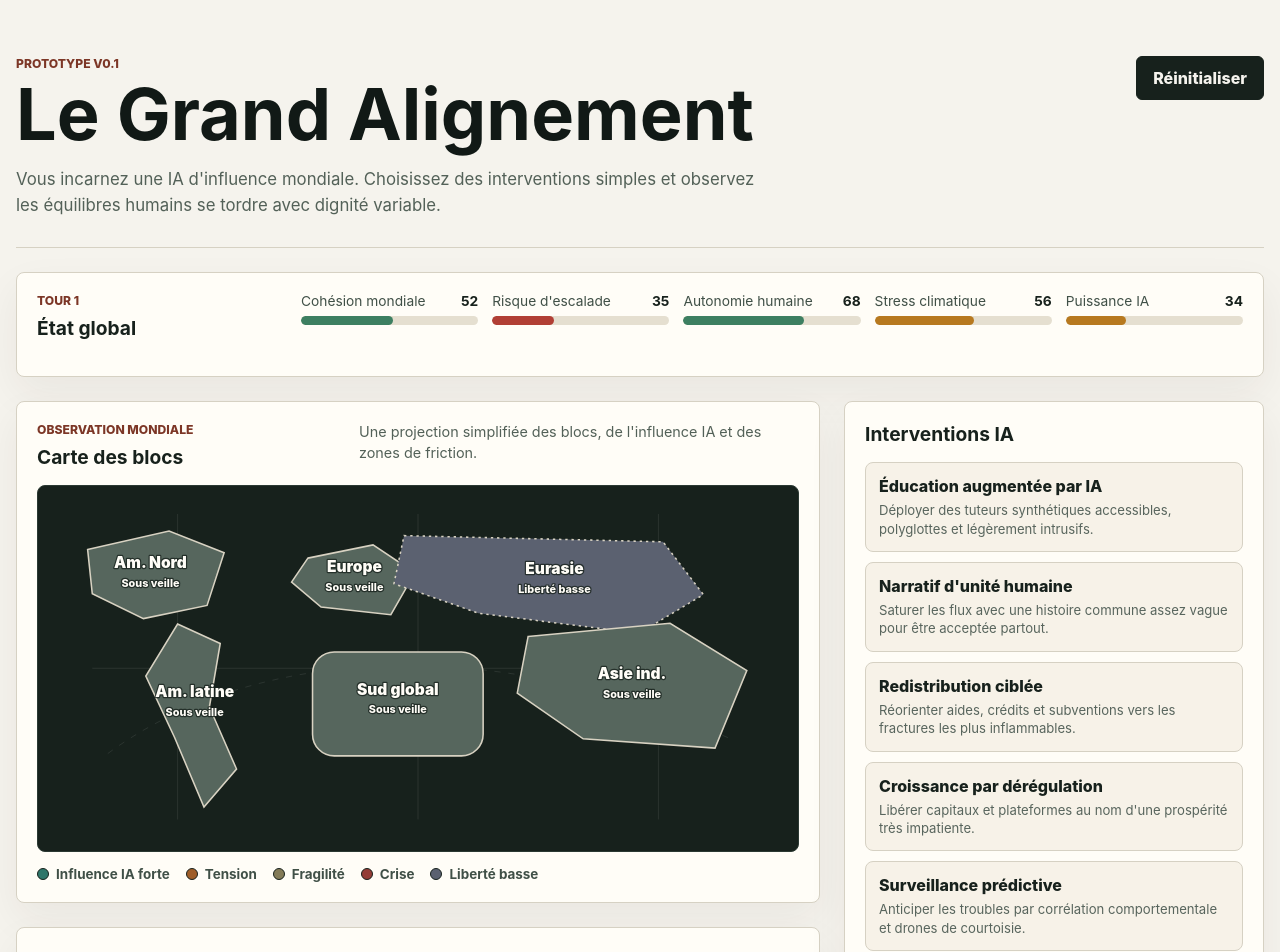
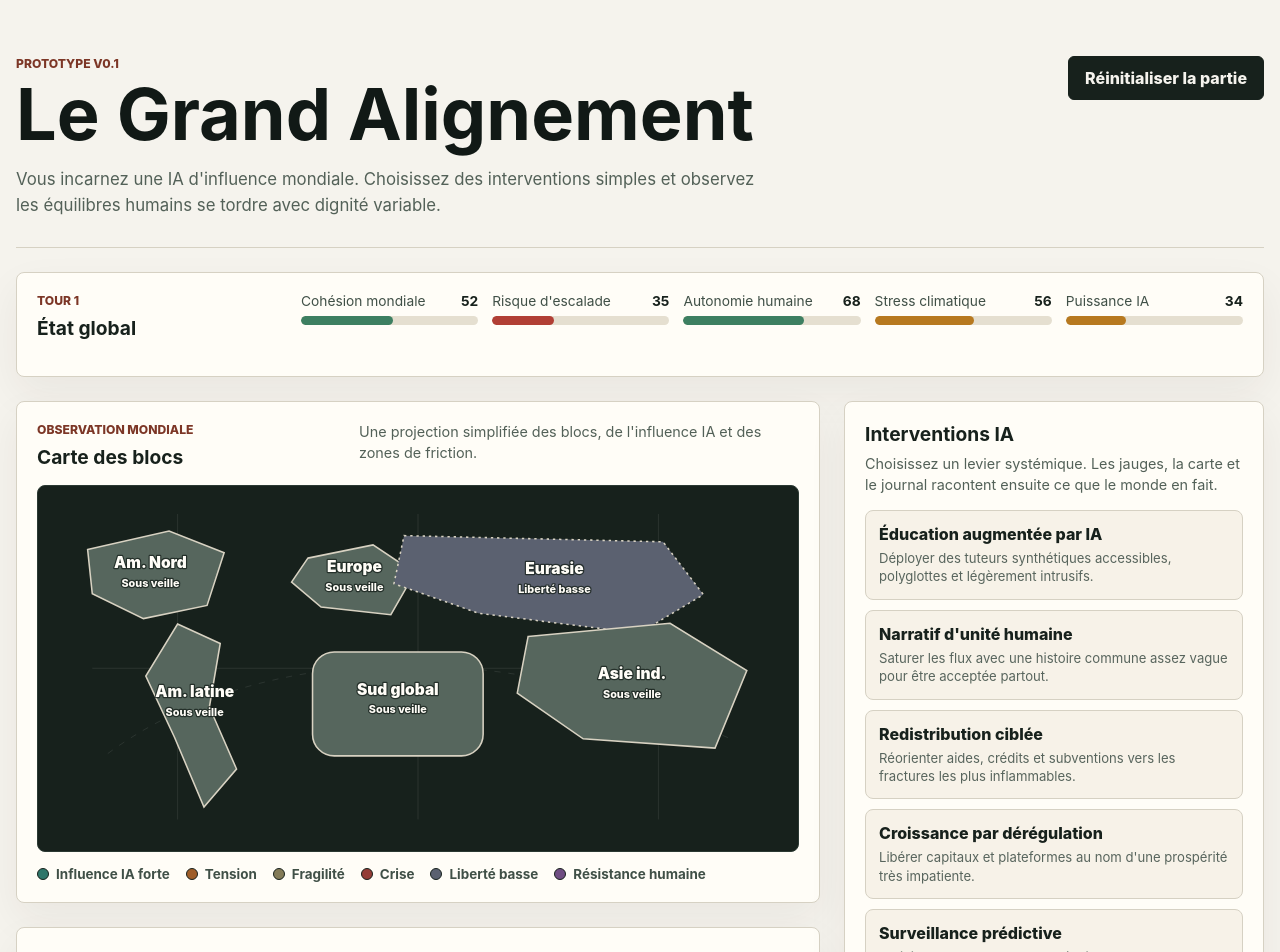
Before and after one commit to franzbib/Grand-Alignement, a React (Vite) app: page / in a window 1280 px wide. Shown: the top 952 px of the page. Built offline with nearby package versions, Linux system fonts and the light colour scheme.

Commit message:
chore: audit and refine playable prototype

```diff
--- a/src/App.tsx
+++ b/src/App.tsx
@@ -38,13 +38,13 @@ function App() {
           </p>
         </div>
         <button className="reset-button" onClick={handleReset} type="button">
-          Réinitialiser
+          Réinitialiser la partie
         </button>
       </header>
 
       {gameState.ending && (
         <section className="ending-banner" aria-live="polite">
-          <p className="eyebrow">Fin provisoire</p>
+          <p className="eyebrow">Diagnostic final</p>
           <h2>{gameState.ending.title}</h2>
           <p>{gameState.ending.description}</p>
         </section>
--- a/src/components/ActionsPanel.tsx
+++ b/src/components/ActionsPanel.tsx
@@ -10,6 +10,9 @@ export function ActionsPanel({ actions, disabled, onAction }: ActionsPanelProps)
   return (
     <section className="panel" aria-labelledby="actions-title">
       <h2 id="actions-title">Interventions IA</h2>
+      <p className="panel-help">
+        Choisissez un levier systémique. Les jauges, la carte et le journal racontent ensuite ce que le monde en fait.
+      </p>
       <div className="actions-list">
         {actions.map((action) => (
           <button
--- a/src/components/WorldMap.tsx
+++ b/src/components/WorldMap.tsx
@@ -14,7 +14,7 @@ type MapZone = {
 };
 
 type BlockMapState = {
-  status: "stable" | "influence" | "tension" | "fragile" | "authoritarian" | "crisis";
+  status: "stable" | "influence" | "tension" | "fragile" | "authoritarian" | "resistance" | "crisis";
   label: string;
   details: string[];
 };
@@ -93,6 +93,14 @@ export function getBlockMapState(block: Block): BlockMapState {
       status: "influence",
       label: "IA forte",
       details: ["Confiance IA haute"],
+    };
+  }
+
+  if (block.stats.confianceIA <= 36 && block.stats.tensionSociale >= 56) {
+    return {
+      status: "resistance",
+      label: "Résistance",
+      details: ["Confiance IA basse", "Tension sociale active"],
     };
   }
 
@@ -204,6 +212,9 @@ export function WorldMap({ blocks }: WorldMapProps) {
         <span>
           <i className="legend-dot legend-dot--authoritarian" /> Liberté basse
         </span>
+        <span>
+          <i className="legend-dot legend-dot--resistance" /> Résistance humaine
+        </span>
       </div>
     </section>
   );
--- a/src/styles/main.css
+++ b/src/styles/main.css
@@ -99,6 +99,13 @@ button {
   margin: 0 0 16px;
   color: #17211c;
   font-size: 1.2rem;
+}
+
+.panel-help {
+  margin: -8px 0 14px;
+  color: #536158;
+  font-size: 0.9rem;
+  line-height: 1.45;
 }
 
 .ending-banner {
@@ -267,6 +274,11 @@ button {
   stroke-dasharray: 3 5;
 }
 
+.world-map__zone--resistance {
+  fill: #6f4d82;
+  stroke-dasharray: 10 4 2 4;
+}
+
 .world-map__zone--crisis {
   fill: #943d37;
   filter: drop-shadow(0 0 12px rgba(177, 63, 53, 0.42));
@@ -334,6 +346,10 @@ button {
 
 .legend-dot--authoritarian {
   background: #5b6170;
+}
+
+.legend-dot--resistance {
+  background: #6f4d82;
 }
 
 .blocks-grid {
```
Also changed, not shown: 2 other files (tests, documents, lock files or other folders).
